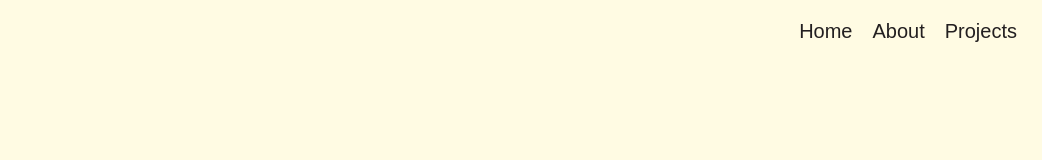
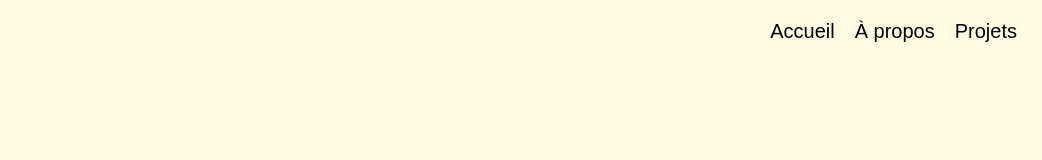
Before and after one commit to baptistemcn/personnal-website, a React (Vite) app: page / in a window 1280 px wide. Shown: the top 160 px of the page, without its empty margins (238-1280 px from the left). Built offline with nearby package versions, Linux system fonts and the light colour scheme.

Commit message:
refactor(header): dynamic header list

```diff
--- a/src/App.tsx
+++ b/src/App.tsx
@@ -22,6 +22,21 @@ const ICONS = [
   },
 ];
 
+const HEADERS = [
+  {
+    name: "Accueil",
+    url: "/",
+  },
+  {
+    name: "À propos",
+    url: "/about",
+  },
+  {
+    name: "Projets",
+    url: "/projects",
+  },
+];
+
 function App() {
   const { t, i18n } = useTranslation();
 
@@ -32,7 +47,7 @@ function App() {
 
   return (
     <>
-      <Header />
+      <Header headers={HEADERS} />
       <main>
         <Routes>
           <Route
--- a/src/components/Header.tsx
+++ b/src/components/Header.tsx
@@ -1,28 +1,27 @@
-import { useEffect } from "react";
-import { useTranslation } from "react-i18next";
+import { Link } from "react-router-dom";
 
 import "./header.css";
 
-export const Header = () => {
-  const { t, i18n } = useTranslation();
+interface HeaderProps {
+  headers: Array<LinksProps>;
+}
 
-  useEffect(() => {
-    const lng = navigator.language;
-    i18n.changeLanguage(lng);
-  }, [i18n]);
+interface LinksProps {
+  name: string;
+  url: string;
+}
 
+export const Header = ({ headers }: HeaderProps) => {
   return (
     <header>
       <ul>
-        <a>
-          <li>{t("header.home")}</li>
-        </a>
-        <a>
-          <li>{t("header.about")}</li>
-        </a>
-        <a>
-          <li>{t("header.projects")}</li>
-        </a>
+        {headers.map((item, index) => {
+          return (
+            <Link to={item.url} key={index}>
+              <li>{item.name}</li>
+            </Link>
+          );
+        })}
       </ul>
     </header>
   );
--- a/src/components/header.css
+++ b/src/components/header.css
@@ -10,6 +10,10 @@ header > ul {
   list-style-type: none;
 }
 
+header > ul > a {
+  color: #000000;
+}
+
 header > ul > a > li {
   display: inline-block;
   margin: 0 10px;
```
